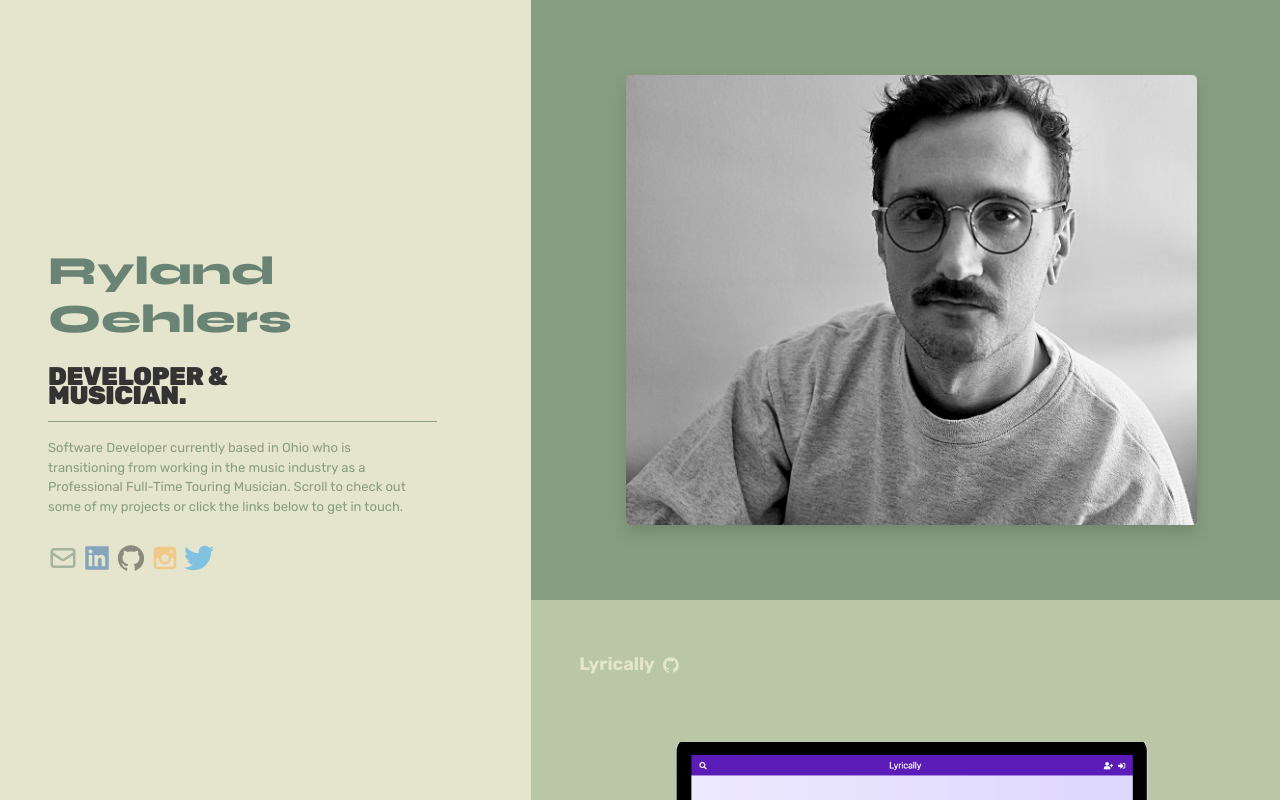
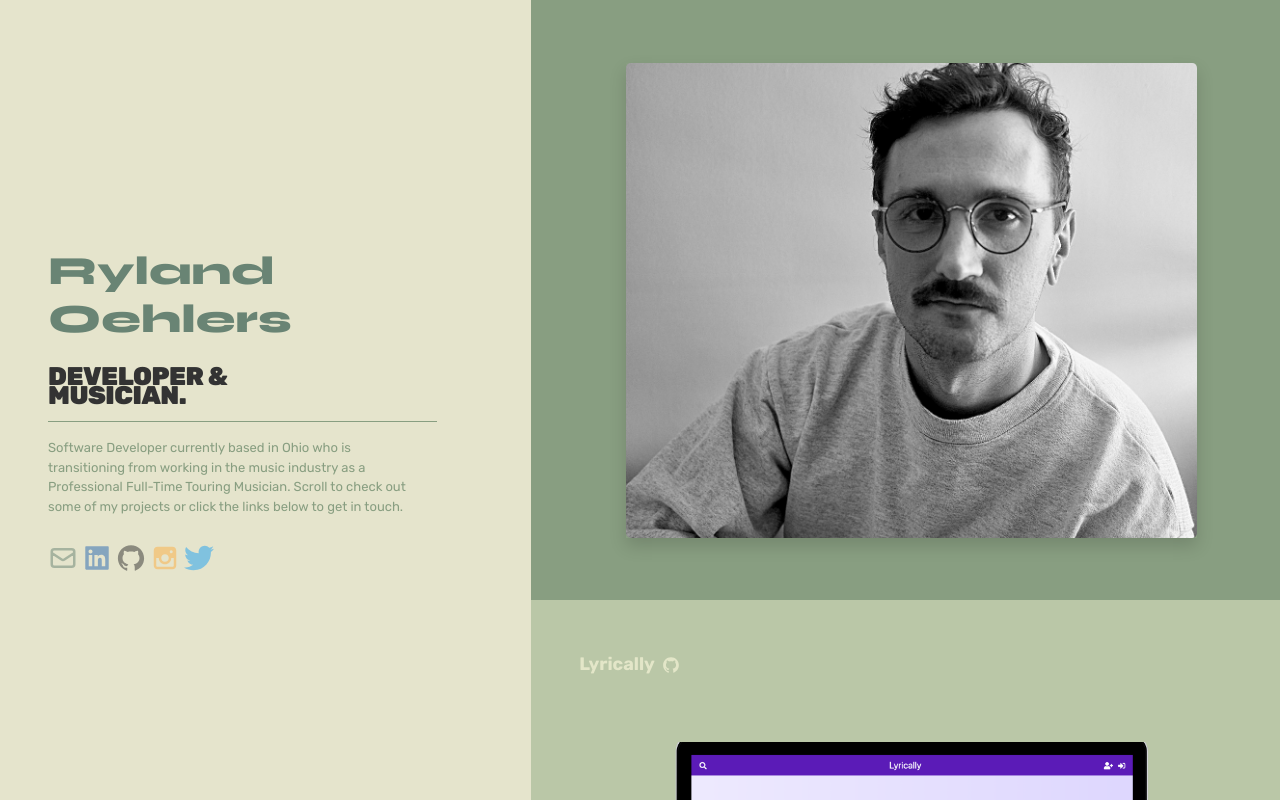
Before and after one commit to rylandinthesun/personal-portfolio-website, a React (Create React App) app: page / in a window 1280 px wide. Built offline with nearby package versions, Linux system fonts and the light colour scheme; a web font is replaced by a local one.

Commit message:
portrait height change

```diff
--- a/src/pages/HomePage.scss
+++ b/src/pages/HomePage.scss
@@ -204,7 +204,7 @@ footer {
 }
 
 .self-portrait {
-	height: 450px;
+	height: 475px;
 	width: 75%;
 }
 
```
